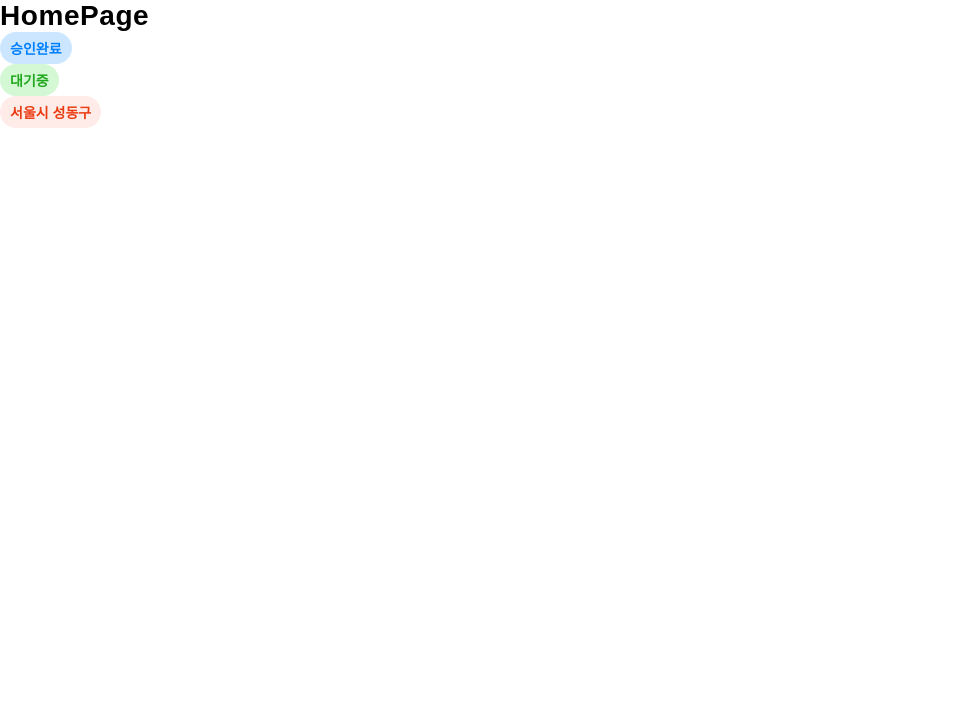
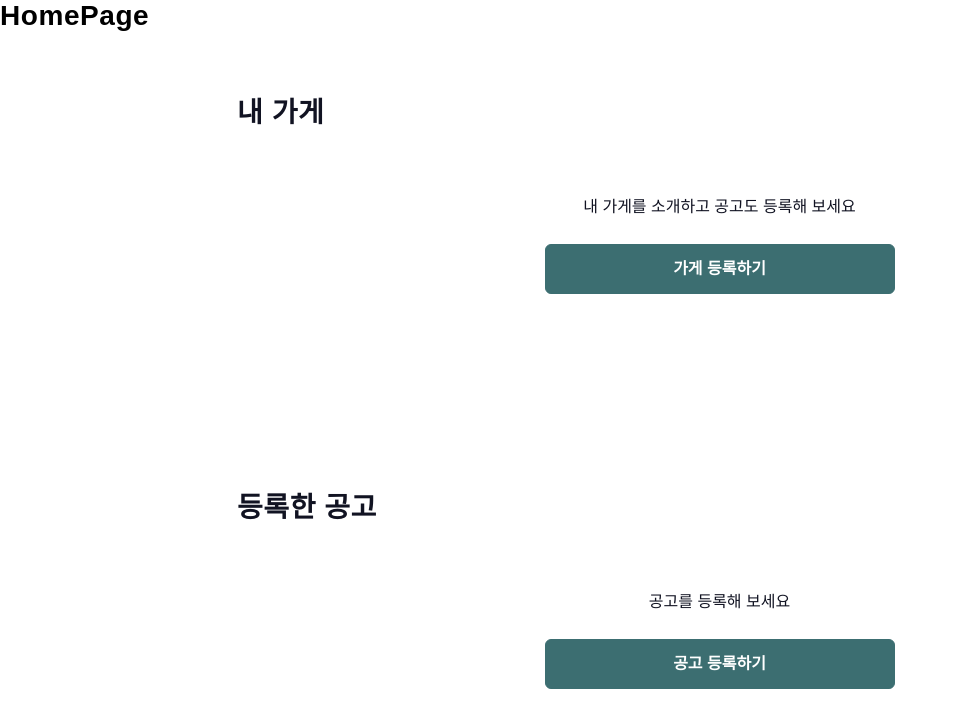
Before and after one commit to Party-Time-Job/Party-Time-Job, a Next.js app: page / in a window 1280 px wide. Shown: the top 728 px of the page, without its empty margins (0-958 px from the left). Built offline with nearby package versions, Linux system fonts and the light colour scheme; a web font is replaced by a local one.

Commit message:
feat: EmployEmptyData Component 제작 및 Button 공통 컴포넌트 className noWrap 추가

```diff
--- a/src/app/globals.css
+++ b/src/app/globals.css
@@ -75,8 +75,8 @@ h3 {
 
 .approved {
   border-radius: 20px;
-  background: var(--The-julge-blue-10, #CCE6FF);
-  color: var(--The-julge-blue-20, #0080FF);
+  background: var(--The-julge-blue-10, #cce6ff);
+  color: var(--The-julge-blue-20, #0080ff);
   font-size: 14px;
   font-style: normal;
   font-weight: 700;
@@ -84,19 +84,19 @@ h3 {
 }
 
 .pending {
-  color: var(--The-julge-green-20, #20A81E);
+  color: var(--The-julge-green-20, #20a81e);
   font-size: 14px;
   font-style: normal;
   font-weight: 700;
   line-height: normal;
   border-radius: 20px;
-  background: var(--The-julge-green-10, #D4F7D4);
+  background: var(--The-julge-green-10, #d4f7d4);
 }
 
 .location {
   border-radius: 20px;
-  background: var(--The-julge-red-10, #FFEBE7);
-  color: var(--The-julge-primary, #EA3C12);
+  background: var(--The-julge-red-10, #ffebe7);
+  color: var(--The-julge-primary, #ea3c12);
   font-size: 14px;
   font-style: normal;
   font-weight: 700;
--- a/src/app/page.tsx
+++ b/src/app/page.tsx
@@ -1,12 +1,19 @@
-import Badge from '@/shared/UI/Badge';
+import EmpolyerEmptyData from '@/entities/EmpolyerEmptyData';
 
 export default function Home() {
   return (
     <>
       <h1>HomePage</h1>
-      <Badge type='approved'>승인완료</Badge>
-      <Badge type='pending'>대기중</Badge>
-      <Badge type='location'>서울시 성동구</Badge>
+      <EmpolyerEmptyData
+        title='내 가게'
+        comment='내 가게를 소개하고 공고도 등록해 보세요'
+        content='가게 등록하기'
+      />
+      <EmpolyerEmptyData
+        title='등록한 공고'
+        comment='공고를 등록해 보세요'
+        content='공고 등록하기'
+      />
     </>
   );
 }
--- /dev/null
+++ b/src/entities/EmpolyerEmptyData.tsx
@@ -0,0 +1,31 @@
+import Button from '@/shared/UI/Button';
+
+interface EmployerEmptyDataComponentProps {
+  title: string;
+  comment: string;
+  content: string;
+}
+
+const EmpolyerEmptyData = ({
+  title,
+  comment,
+  content,
+}: EmployerEmptyDataComponentProps) => {
+  return (
+    <div className='felx flex-col items-start gap-2 px-[237px] py-[60px]'>
+      <div className='h-[275px] w-[965px]'>
+        <span className='text-[28px] font-bold tracking-[0.56px] text-[#111322]'>
+          {title}
+        </span>
+        <div className='flex w-[965px] flex-col items-center justify-center gap-6 px-6 py-[60px]'>
+          <span className='self-stretch text-center font-normal leading-[26px] text-[#111322]'>
+            {comment}
+          </span>
+          <Button type='active'>{content}</Button>
+        </div>
+      </div>
+    </div>
+  );
+};
+
+export default EmpolyerEmptyData;
--- a/src/shared/ui/Button.tsx
+++ b/src/shared/ui/Button.tsx
@@ -29,7 +29,7 @@ const Button = ({
 }: ButtonComponentProps) => {
   return (
     <button
-      className={`${type} ${size} align-center inline-flex justify-center gap-2 rounded-md border border-pt-primary`}
+      className={`text-nowrap ${type} ${size} align-center inline-flex justify-center gap-2 rounded-md border border-pt-primary`}
       onClick={onClick}
     >
       <Text className='text-center leading-5'>{children}</Text>
```
